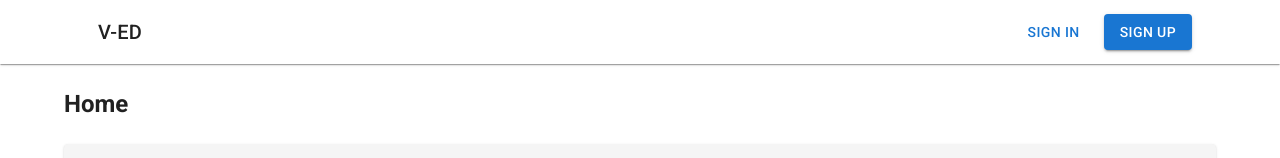
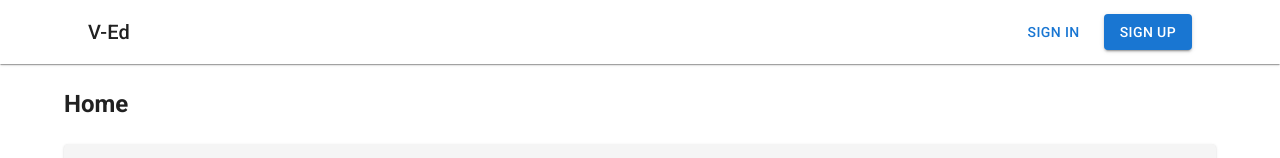
Before and after one commit to sjnp/v-ed, a React (Create React App) app in the folder frontend/: page / in a window 1280 px wide. Shown: the top 158 px of the page. Built offline with nearby package versions, Linux system fonts and the light colour scheme; no server answers.

Commit message:
Fix button logo AppHeaderBar

```diff
--- a/frontend/src/components/AppBarHeader.js
+++ b/frontend/src/components/AppBarHeader.js
@@ -53,11 +53,14 @@ const AppBarHeader = () => {
               spacing={2}
             >
               <Grid item xs={3}>
-                <Button varient="text" onClick={handleClickLogoVEd}>
-                  <Typography variant="h6" color="text.primary">
+                  <Typography
+                    variant="h6"
+                    color="text.primary"
+                    onClick={handleClickLogoVEd}
+                    sx={{ cursor: 'pointer' }}
+                  >
                       V-Ed
                   </Typography>
-                </Button>
               </Grid>
               {
                 !persist
```
